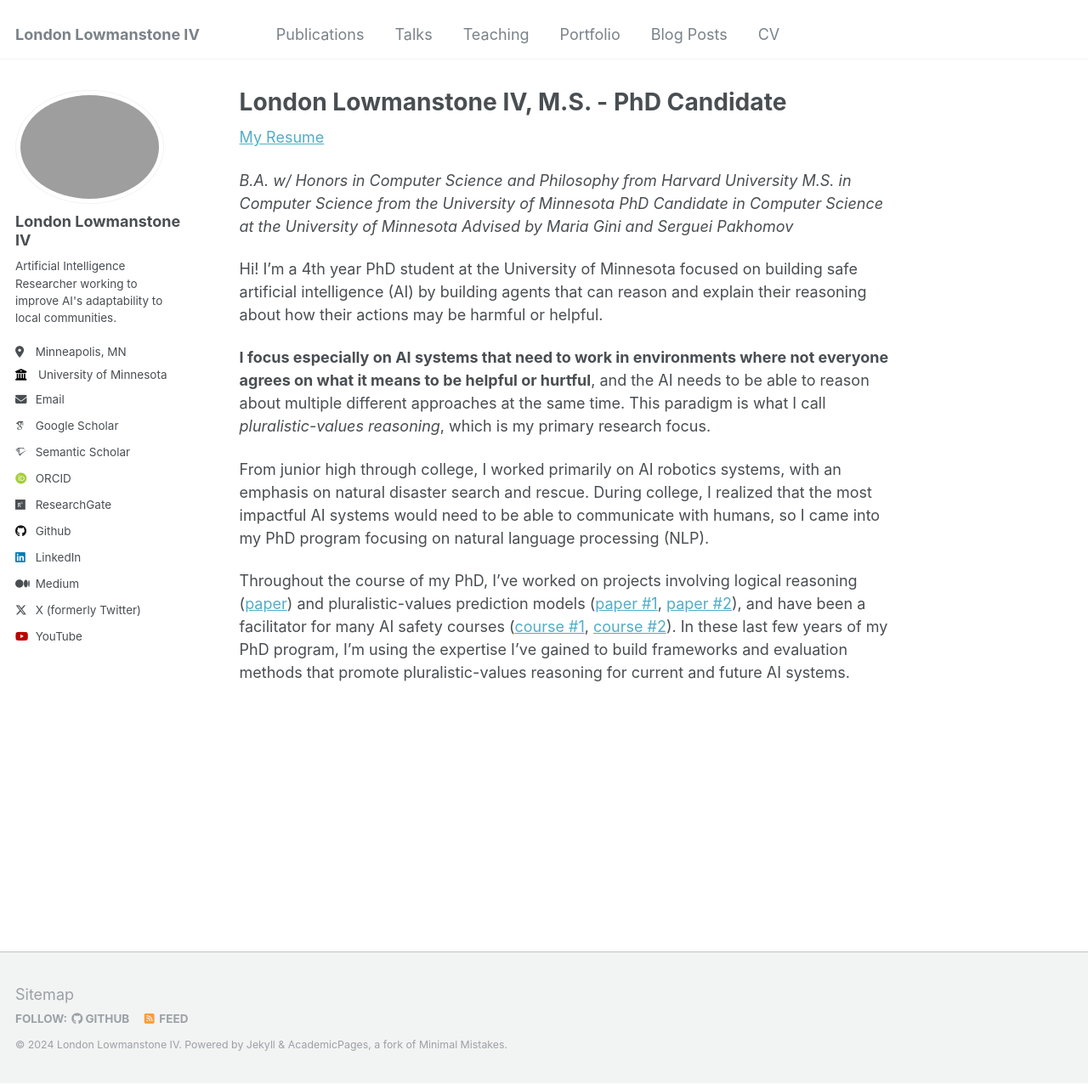
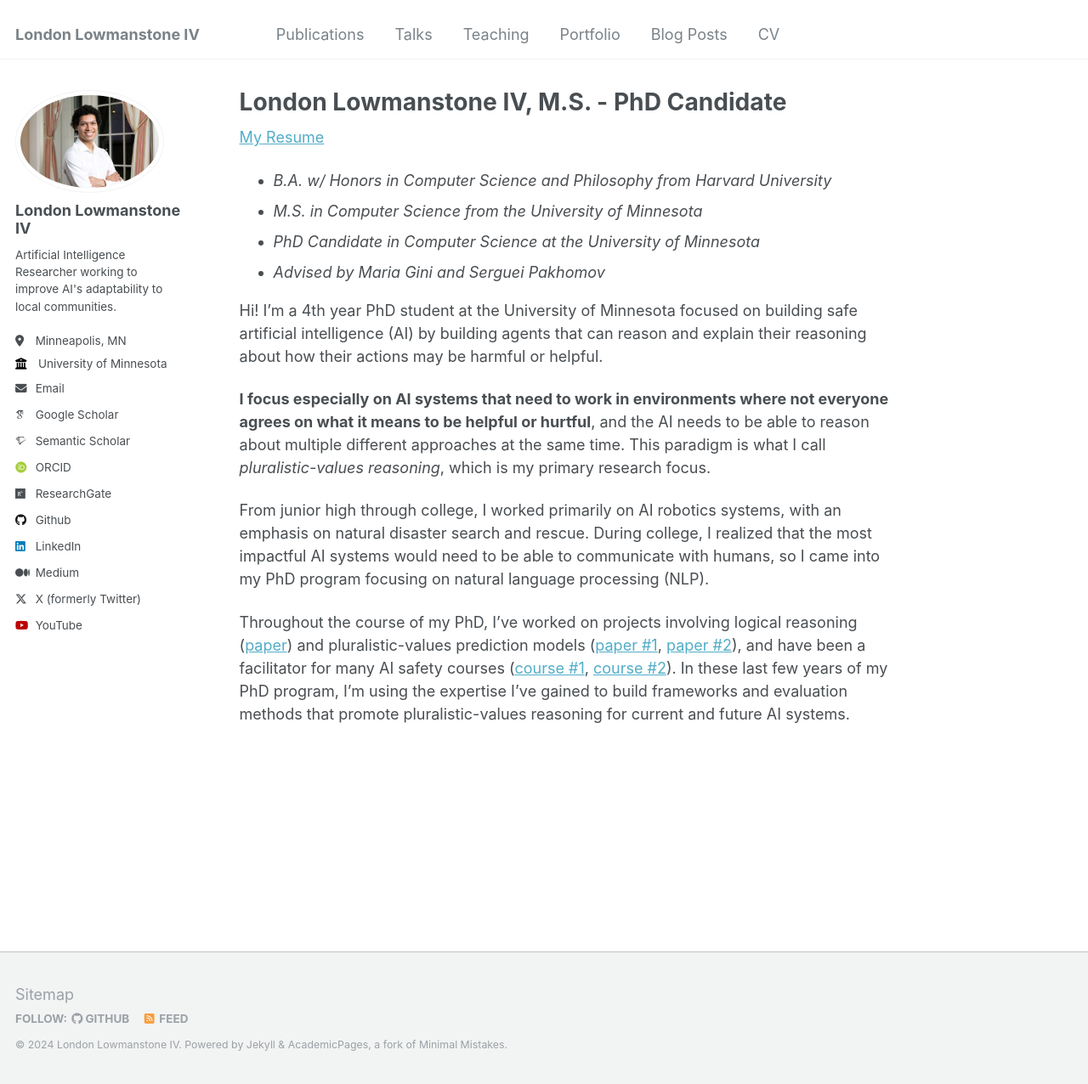
Before and after one commit to London-Lowmanstone/London-Lowmanstone.github.io, a Jekyll site: the page built from _pages/about.md, in a window 1280 px wide and 1276 px high. Shown: the whole window at 85% size. Built offline with Jekyll 4.4.1, drawn with Linux system fonts in a browser that asks for light colours; some web fonts are replaced.

Commit message:
updated link to photo

```diff
--- a/_config.yml
+++ b/_config.yml
@@ -21,7 +21,7 @@ repository               : "London-Lowmanstone/London-Lowmanstone.github.io"
 #               Additional customization can be done by editing /_includes/author-profile.html
 author:
   # Biographic information
-  avatar           : "main-bio-photo.png"
+  avatar           : "main-bio-photo.jpg"
   name             : "London Lowmanstone IV"
   pronouns         : # example: "she/her"
   bio              : "Artificial Intelligence Researcher working to improve AI's adaptability to local communities."
--- a/_pages/about.md
+++ b/_pages/about.md
@@ -9,10 +9,10 @@ redirect_from:
 
 [My Resume](http://london-lowmanstone.github.io/files/resume.pdf)
 
-*B.A. w/ Honors in Computer Science and Philosophy from Harvard University*
-*M.S. in Computer Science from the University of Minnesota*
-*PhD Candidate in Computer Science at the University of Minnesota*
-*Advised by Maria Gini and Serguei Pakhomov*
+* *B.A. w/ Honors in Computer Science and Philosophy from Harvard University*
+* *M.S. in Computer Science from the University of Minnesota*
+* *PhD Candidate in Computer Science at the University of Minnesota*
+* *Advised by Maria Gini and Serguei Pakhomov*
 
 Hi! I'm a 4th year PhD student at the University of Minnesota focused on building safe artificial intelligence (AI) by building agents that can reason and explain their reasoning about how their actions may be harmful or helpful.
 
```
